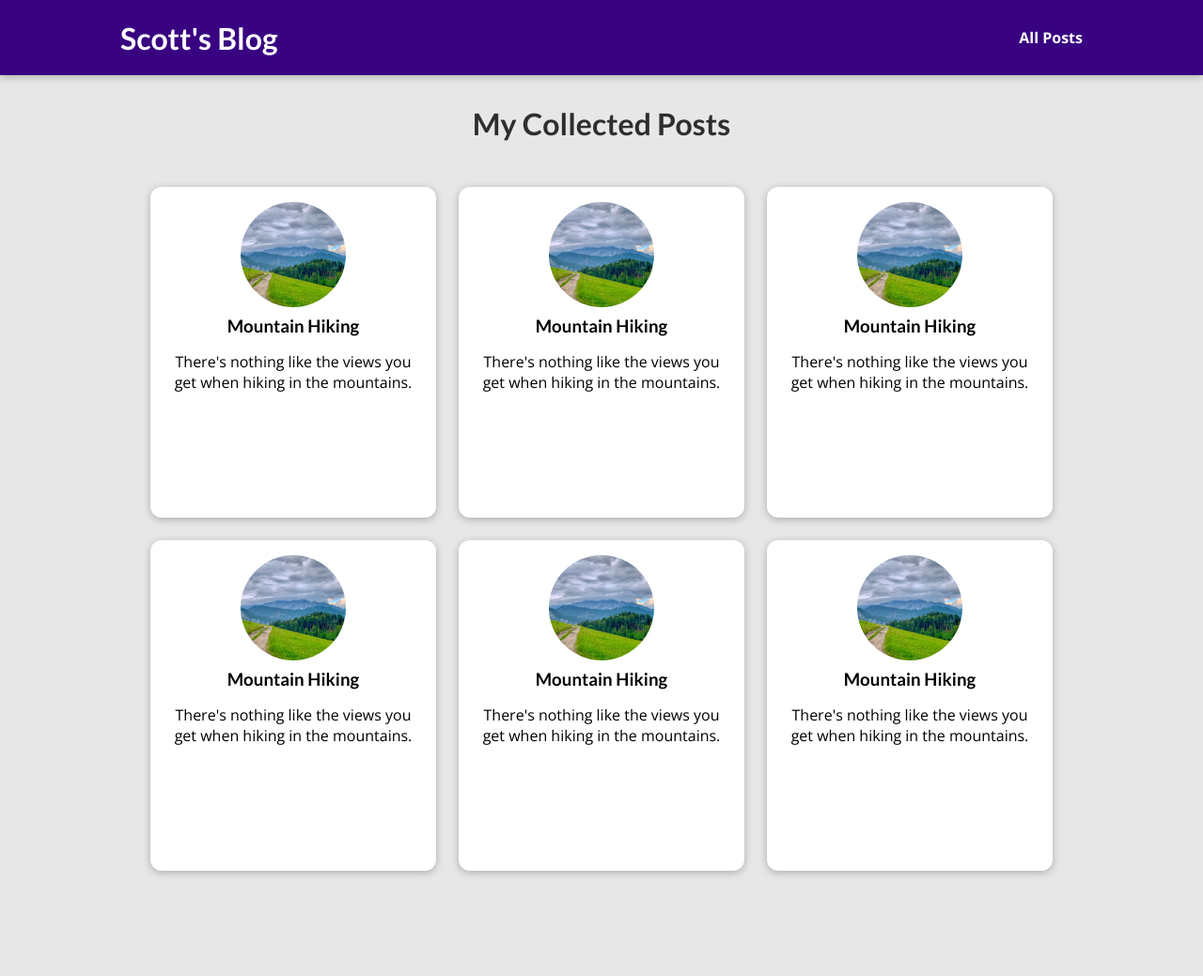
After one commit to ScottMS724/blog_site, a Django app: template main_blog/templates/main_blog/all-posts.html in a window 1280 px wide. The commit adds this page. Shown: the whole page at 94% size. Run offline with Django 3.2, Linux system fonts and the light colour scheme; the template is opened without the code that fills it, so the values that code supplies are empty.

Commit message:
add all posts and single posts page styling

```diff
--- /dev/null
+++ b/main_blog/static/main_blog/all-posts.css
@@ -0,0 +1,43 @@
+body {
+  background-color: #e7e7e7;
+}
+
+#main-navigation {
+  background-color: #390281;
+  box-shadow: 0 2px 8px rgba(0, 0, 0, 0.25);
+}
+
+#all-posts {
+  margin: 7rem auto;
+  width: 90%;
+  max-width: 60rem;
+}
+
+#all-posts h2 {
+  text-align: center;
+  font-size: 2rem;
+  color: #2e2e2e;
+  margin: 3rem 0;
+}
+
+ul {
+  list-style: none;
+  margin: 0;
+  padding: 0;
+  display: grid;
+  grid-template-columns: repeat(auto-fill, minmax(17rem, 1fr));
+  gap: 1.5rem;
+}
+
+.post img {
+  width: 7rem;
+  height: 7rem;
+}
+
+.post a {
+  height: 22rem;
+  transform-origin: center;
+  box-shadow: 0 2px 8px rgba(0, 0, 0, 0.25);
+  border-radius: 12px;
+  background-color: white;
+}
--- /dev/null
+++ b/main_blog/static/main_blog/post.css
@@ -0,0 +1,43 @@
+.post {
+  display: flex;
+  flex-direction: column;
+  align-items: center;
+  text-align: center;
+}
+
+.post a {
+  text-decoration: none;
+  color: black;
+  transition: all 0.2s ease;
+  padding: 1rem;
+}
+
+.post a:hover,
+.post a:active {
+  transform: scale(1.1);
+  background-color: #390281;
+  color: white;
+}
+
+.post img {
+  width: 5rem;
+  height: 5rem;
+  object-fit: cover;
+  border-radius: 50%;
+}
+
+.post h3 {
+  margin: 0.25rem 0;
+}
+
+.post time {
+  color: #666666;
+  margin: 0.25rem;
+  font-style: italic;
+  font-size: 0.85rem;
+}
+
+.post:hover time,
+.post:active time {
+  color: white;
+}
--- /dev/null
+++ b/main_blog/templates/main_blog/all-posts.html
@@ -0,0 +1,25 @@
+{% extends "base.html" %}
+{% load static %}
+
+{% block title %}
+    All My Posts
+{% endblock %}
+
+{% block css_files %}
+  <link rel="stylesheet" href="{% static "main_blog/post.css" %}" />
+  <link rel="stylesheet" href="{% static "main_blog/all-posts.css" %}" />
+{% endblock %}
+
+{% block content %}
+  <section id="all-posts">
+    <h2>My Collected Posts</h2>
+
+    <ul>
+      {% include "main_blog/includes/post.html" %}
+      {% include "main_blog/includes/post.html" %}
+      {% include "main_blog/includes/post.html" %}
+      {% include "main_blog/includes/post.html" %}
+      {% include "main_blog/includes/post.html" %}
+      {% include "main_blog/includes/post.html" %}
+    </ul>
+{% endblock %}
--- /dev/null
+++ b/main_blog/templates/main_blog/includes/post.html
@@ -0,0 +1,13 @@
+{% load static %}
+
+<li>
+  <article class="post">
+    <a href="">
+      <img src="{% static "main_blog/images/mountainview.jpg" %}" alt="Mountain Hiking" />
+        <div class="post__content">
+          <h3>Mountain Hiking</h3>
+            <p>There's nothing like the views you get when hiking in the mountains.</p>
+        </div>
+    </a>
+  </article>
+</li>
--- a/main_blog/views.py
+++ b/main_blog/views.py
@@ -7,7 +7,7 @@ def starting_page(request):
     return render(request, "main_blog/index.html")
 
 def posts(request):
-    pass
+    return render(request, "main_blog/all-posts.html")
 
 def post_detail(request):
     pass
--- a/templates/base.html
+++ b/templates/base.html
@@ -6,6 +6,7 @@
     <meta charset="UTF-8">
     <meta http-equiv="X-UA-Compatible" content="IE=edge">
     <meta name="viewport" content="width=device-width, initial-scale=1.0">
+
     <title>
         {% block title %}
 
@@ -19,8 +20,17 @@
     {% endblock %}
 </head>
 <body>
+
+  <header id="main-navigation">
+    <h1><a href="">Scott's Blog</a></h1>
+      <nav>
+        <a href="">All Posts</a>
+      </nav>
+  </header>
+
     {% block content %}
 
     {% endblock %}
+
 </body>
 </html>
```
Also changed, not shown: main_blog/templates/main_blog/index.html (+2 -17 lines).
